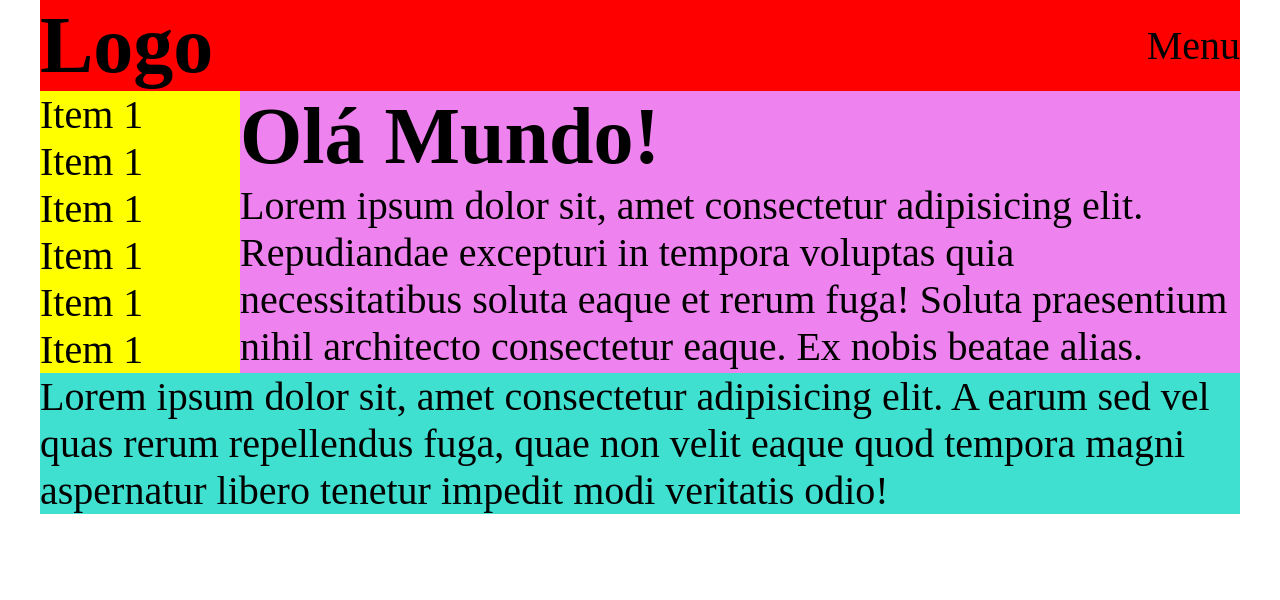
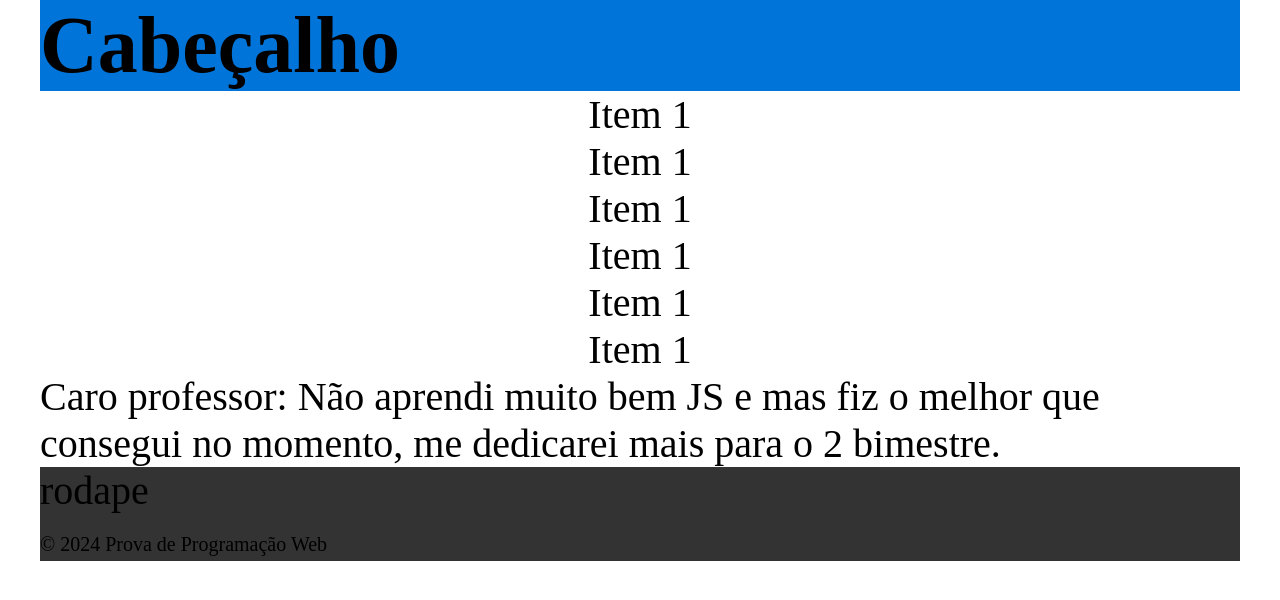
Before and after one commit to Joao-Henrique-Salvalagio/Prova_Programacao_Web, a plain HTML site: page index.html in a window 1280 px wide. Drawn offline with Linux system fonts and the light colour scheme.

Commit message:
commit prova 24.04.2024

```diff
--- a/Prova_Programacao_Web/index.css
+++ b/index.css
@@ -9,6 +9,11 @@ body {
     font-size: 40px;
 }
 
+.grid .footer p{
+    display: inline;
+    font-size: 20px;
+}
+
 .container {
     max-width: 1200px;
     margin: 0 auto;
@@ -18,41 +23,44 @@ body {
     display: grid;
     grid-template-rows: auto auto auto;
     grid-template-columns: 200px 1fr;
-    grid-template-areas: 'header header' 'nav main' 'rodape rodape';
+    grid-template-areas: 'header header' 'main main' 'rodape rodape';
 }
 
 div nav ul li {
     list-style: none;
+    display: flex;
+    justify-content: center;
 }
 
 .grid div:nth-child(1) {
-    background-color: red;
+    background-color:  #0074d9;
     grid-area: header;
     display: flex;
-    justify-content: space-between;
     align-items: center;
 }
 
 .grid div:nth-child(2) {
-    background-color: yellow;
-    grid-area: nav;
-}
-
-.grid div:nth-child(3) {
-    background-color: violet;
+    background-color: white;
     grid-area: main;
 }
 
-.grid div:nth-child(4) {
-    background-color: turquoise;
+/*.grid div:nth-child(3) {
+    background-color: violet;
+    grid-area: main;
+}*/
+
+.grid div:nth-child(3) {
+    background-color: #333;
     grid-area: rodape;
-}
+}*/
 
-@media (max-width: 768px) {
+
+
+/*@media (max-width: 768px) {
     .grid {
         display: grid;
         grid-template-rows: auto;
         grid-template-columns: auto;
         grid-template-areas: 'header' 'main' 'nav' 'rodape';
     }
-}
+}*/
--- a/index.html
+++ b/index.html
@@ -4,14 +4,14 @@
     <meta charset="UTF-8">
     <meta name="viewport" content="width=device-width, initial-scale=1.0">
     <title>Document</title>
-    <link rel="stylesheet" href="Prova_Programacao_Web/index.css"
+    <link rel="stylesheet" href="/index.css">
+
 </head>
 <body>
     <div class="container">
         <div class="grid">
             <div>
-                <h1>Logo</h1>
-                <nav>Menu</nav>
+                <h1>Cabeçalho</h1>
             </div>
             <div>
                 <nav>
@@ -22,24 +22,13 @@
                         <li>Item 1</li>
                         <li>Item 1</li>
                         <li>Item 1</li>
+                        <p>Caro professor: Não aprendi muito bem JS e mas fiz o melhor que consegui no momento, me dedicarei mais para o 2 bimestre.</p>
                     </ul>
                 </nav>
             </div>
-            <div>
-                <h1>
-                    Olá Mundo!
-                </h1>
-                <p>
-                    Lorem ipsum dolor sit, amet consectetur adipisicing elit. Repudiandae excepturi in tempora voluptas
-                    quia necessitatibus soluta eaque et rerum fuga! Soluta praesentium nihil architecto consectetur
-                    eaque. Ex nobis beatae alias.
-                </p>
-            </div>
-            <div>
-                <p>
-                    Lorem ipsum dolor sit, amet consectetur adipisicing elit. A earum sed vel quas rerum repellendus
-                    fuga, quae non velit eaque quod tempora magni aspernatur libero tenetur impedit modi veritatis odio!
-                </p>
+            <div class="footer">
+                <FOOter>rodape</FOOter>
+                <p>© 2024 Prova de Programação Web</p>
             </div>
         </div>
     </div>
```
Also changed, not shown: Favoritos/index.html (added, +11 -0 lines), Municipios/index.html (added, +11 -0 lines).
